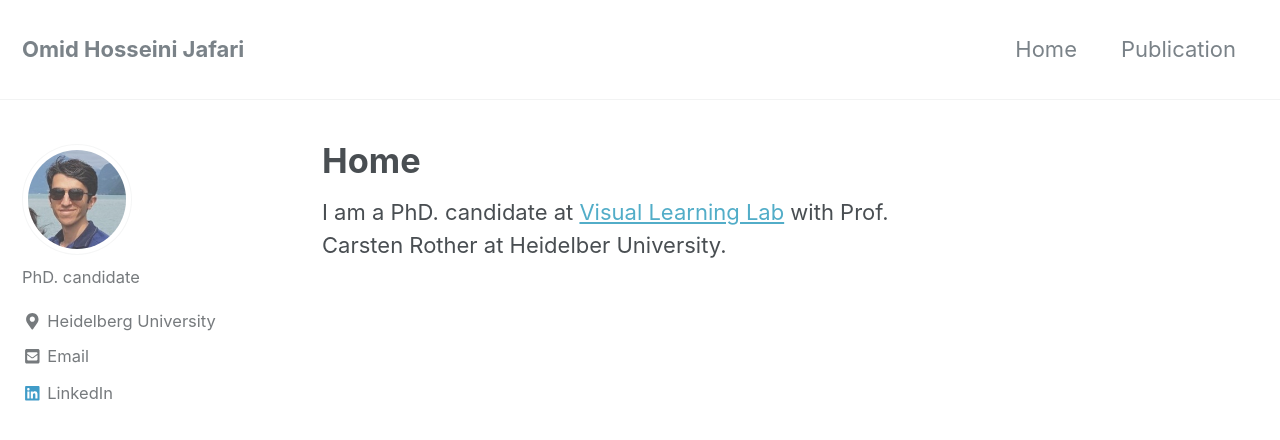
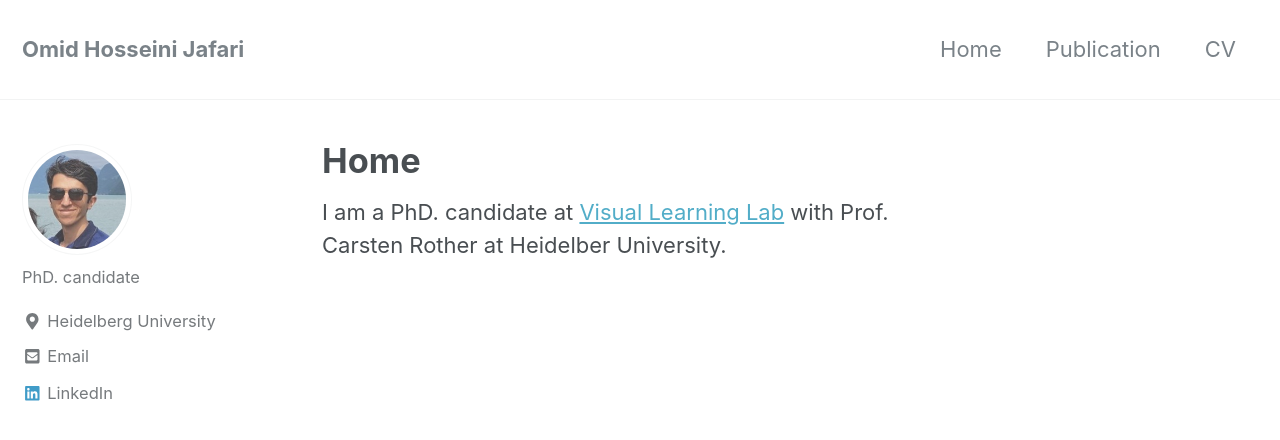
Before and after one commit to ohosseini/ohosseini.github.io, a Jekyll site: the page built from index.html, in a window 1280 px wide and 900 px high. Shown: the top 440 px of the window. Built offline with Jekyll 4.4.1, drawn with Linux system fonts in a browser that asks for light colours; nearby versions of some CDN libraries; the list of posts is cut into pages by our own code.

```diff
--- a/_data/navigation.yml
+++ b/_data/navigation.yml
@@ -4,6 +4,8 @@ main:
     url: /
   - title: "Publication"
     url: /publications/
+  - title: "CV"
+    url: /cv/cv.pdf
   # - title: "Quick-Start Guide"
   #   url: https://mmistakes.github.io/minimal-mistakes/docs/quick-start-guide/
   # - title: "About"
```
